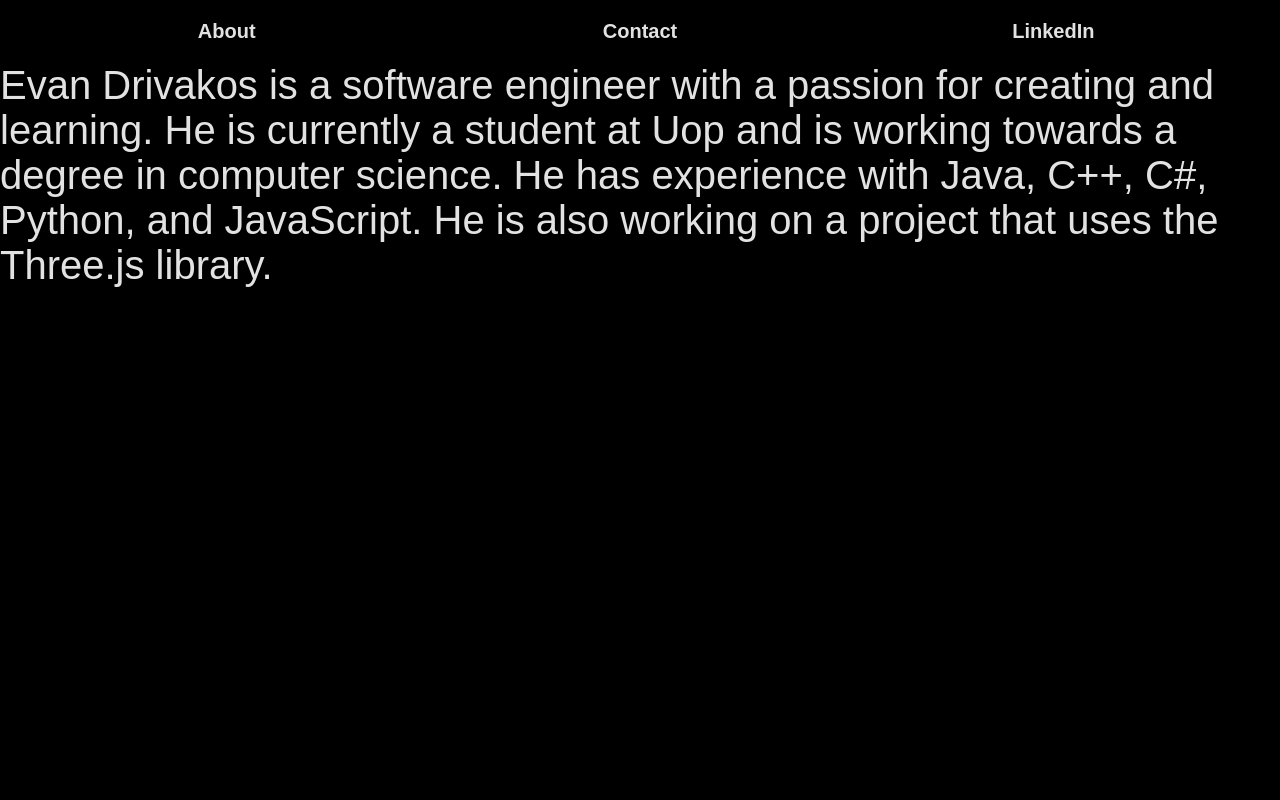
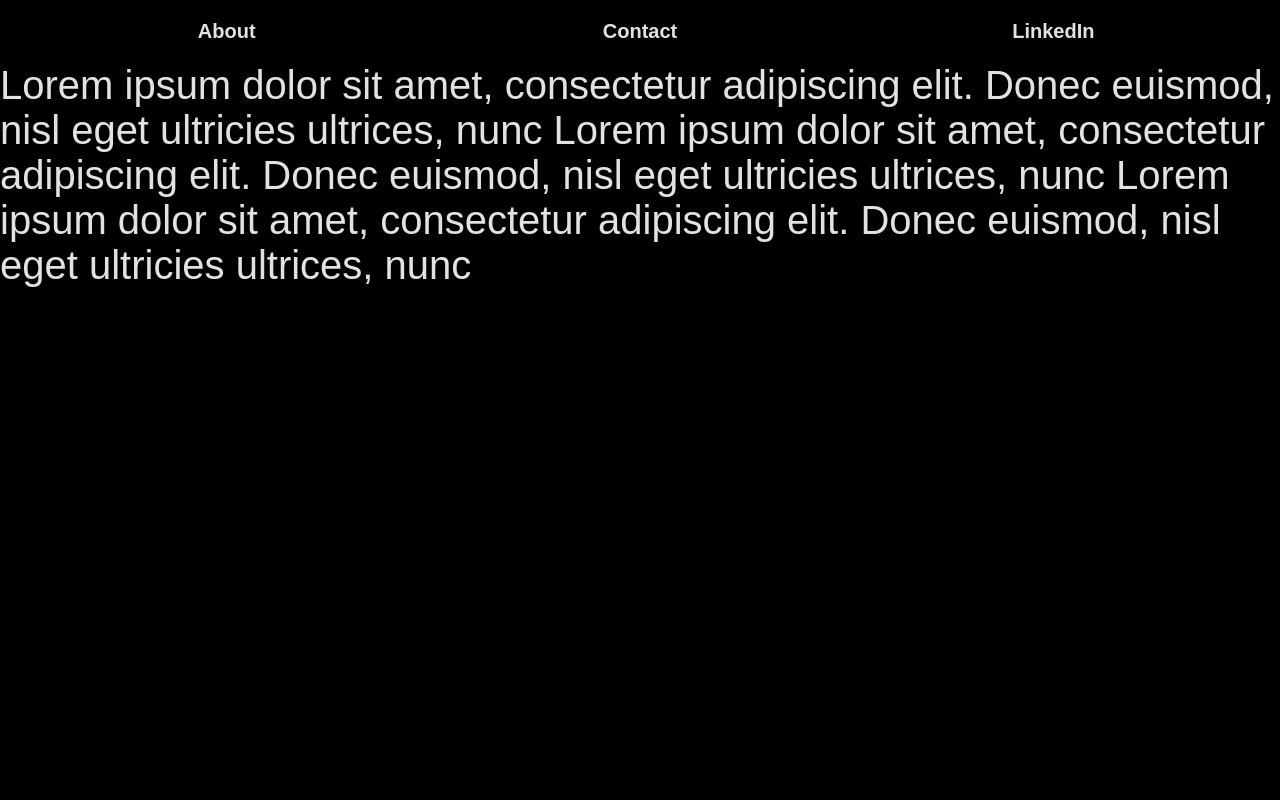
Before and after one commit to Drivakos/three-js-playground, a Nuxt app: page / in a window 1280 px wide. Shown: the top 800 px of the page. Built offline with nearby package versions, Linux system fonts and the light colour scheme; no server answers.

Commit message:
Fix: changing placeholder text :P

```diff
--- a/components/BodyComponent.vue
+++ b/components/BodyComponent.vue
@@ -1,9 +1,9 @@
 <template>
   <div class="body-component-wrapper">
     <div id="about">
-      Evan Drivakos is a software engineer with a passion for creating and learning. He is currently a student at Uop and
-      is working towards a degree in computer science. He has experience with Java, C++, C#, Python, and JavaScript.
-      He is also working on a project that uses the Three.js library.
+      Lorem ipsum dolor sit amet, consectetur adipiscing elit. Donec euismod, nisl eget ultricies ultrices, nunc
+      Lorem ipsum dolor sit amet, consectetur adipiscing elit. Donec euismod, nisl eget ultricies ultrices, nunc
+      Lorem ipsum dolor sit amet, consectetur adipiscing elit. Donec euismod, nisl eget ultricies ultrices, nunc
     </div>
   </div>
   <div id="three-container"></div>
```
